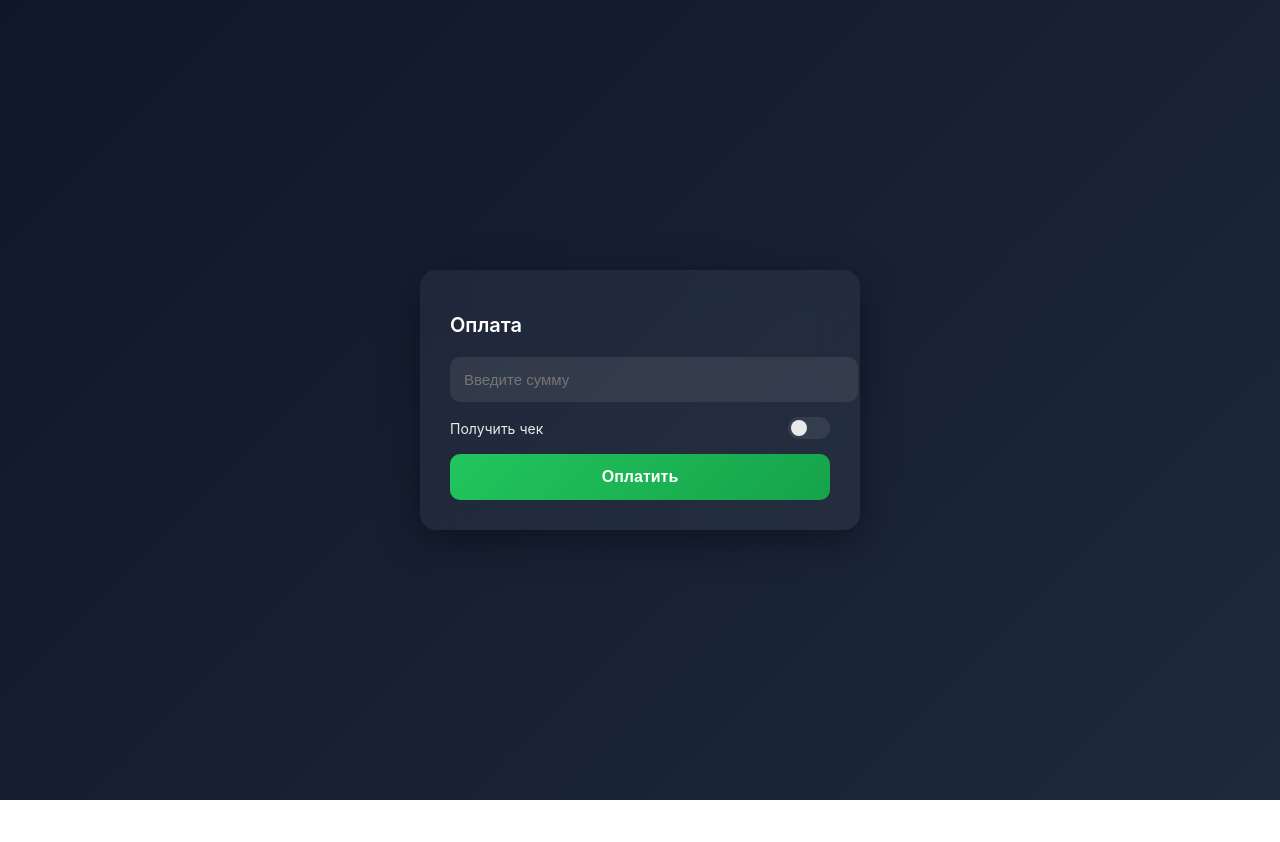
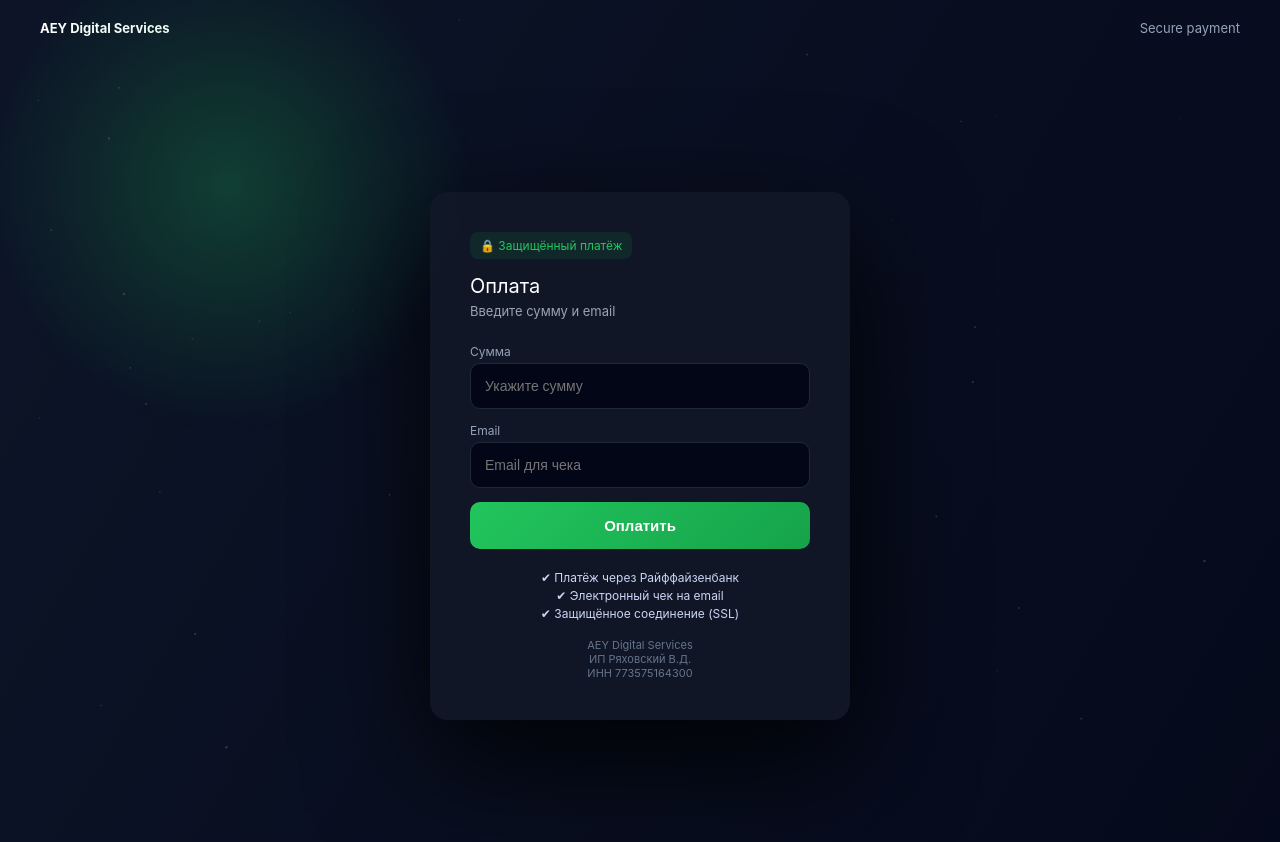
Before and after one commit to sevik2302/payment-server, a website: page public/index.html in a window 1280 px wide. Before the commit the page ends 800 px from the top, so only its background shows below. Drawn offline with Linux system fonts and the light colour scheme.

Commit message:
Update index.html

```diff
--- a/public/index.html
+++ b/public/index.html
@@ -3,182 +3,287 @@
 <head>
 <meta charset="UTF-8">
 <meta name="viewport" content="width=device-width, initial-scale=1.0">
-<title>Оплата</title>
+<title>Secure Payment</title>
 
 <style>
+* { box-sizing: border-box; }
+
 body {
   margin: 0;
-    font-family: -apple-system, BlinkMacSystemFont, "Segoe UI", Roboto;
-    background: linear-gradient(135deg, #0f172a, #1e293b);
+  font-family: -apple-system, BlinkMacSystemFont, "Segoe UI", Roboto, Arial;
+
+  /* анимированный фон */
+  background: linear-gradient(120deg, #020617, #0f172a, #020617);
+  background-size: 300% 300%;
+  animation: bgMove 12s ease infinite;
+
   color: #fff;
+  overflow: hidden;
+}
+
+@keyframes bgMove {
+  0% { background-position: 0% 50%; }
+  50% { background-position: 100% 50%; }
+  100% { background-position: 0% 50%; }
+}
+
+/* glow */
+.glow {
+  position: absolute;
+  width: 500px;
+  height: 500px;
+  background: radial-gradient(circle, rgba(34,197,94,0.25), transparent 70%);
+  top: -150px;
+  left: -150px;
+  animation: glowMove 8s ease-in-out infinite alternate;
+}
+
+@keyframes glowMove {
+  from { transform: translate(0,0); }
+  to { transform: translate(180px,120px); }
+}
+
+/* canvas */
+#bg {
+  position: fixed;
+  top: 0;
+  left: 0;
+  z-index: -1;
+}
+
+/* header */
+.header {
   display: flex;
+  justify-content: space-between;
+  padding: 20px 40px;
+  font-size: 13px;
+  color: #94a3b8;
+}
+
+.header strong { color: #fff; }
+
+/* container */
+.container {
+  display: flex;
+  justify-content: center;
   align-items: center;
-    justify-content: center;
   height: 100vh;
 }
 
-/* карточка */
-.container {
-    background: rgba(255,255,255,0.05);
-    backdrop-filter: blur(20px);
-    padding: 30px;
-    border-radius: 16px;
-    width: 100%;
-    max-width: 380px;
-    box-shadow: 0 10px 40px rgba(0,0,0,0.4);
-    animation: fadeIn 0.6s ease;
+/* card */
+.card {
+  width: 420px;
+  background: rgba(17,24,39,0.95);
+  backdrop-filter: blur(12px);
+  border-radius: 18px;
+  padding: 40px;
+  box-shadow: 0 40px 120px rgba(0,0,0,0.9);
+
+  animation: fadeInUp 0.8s ease;
 }
 
-/* заголовок */
-h1 {
-    margin-bottom: 20px;
-    font-size: 20px;
-    font-weight: 600;
+@keyframes fadeInUp {
+  from {
+    opacity: 0;
+    transform: translateY(30px) scale(0.98);
+  }
+  to {
+    opacity: 1;
+    transform: translateY(0) scale(1);
+  }
 }
 
-/* поля */
+/* badge */
+.badge {
+  display: inline-block;
+  padding: 6px 10px;
+  border-radius: 8px;
+  background: rgba(34,197,94,0.1);
+  color: #22c55e;
+  font-size: 12px;
+  margin-bottom: 15px;
+}
+
+/* text */
+.title {
+  font-size: 20px;
+  margin-bottom: 5px;
+}
+
+.subtitle {
+  font-size: 13px;
+  color: #9ca3af;
+  margin-bottom: 25px;
+}
+
+/* inputs */
 .input-group {
-    margin-bottom: 15px;
+  margin-bottom: 14px;
+}
+
+label {
+  display: block;
+  font-size: 12px;
+  color: #94a3b8;
+  margin-bottom: 4px;
 }
 
 input {
   width: 100%;
   padding: 14px;
   border-radius: 10px;
-    border: none;
+  border: 1px solid #1f2937;
+  background: #020617;
+  color: #fff;
+  font-size: 14px;
   outline: none;
-    background: rgba(255,255,255,0.08);
-    color: white;
-    font-size: 15px;
-    transition: 0.2s;
 }
 
 input:focus {
-    background: rgba(255,255,255,0.12);
+  border-color: #22c55e;
+  box-shadow: 0 0 0 2px rgba(34,197,94,0.2);
 }
 
-/* кнопка */
+/* button */
 button {
   width: 100%;
-    padding: 14px;
+  padding: 15px;
+  border-radius: 10px;
   border: none;
-    border-radius: 10px;
+
   background: linear-gradient(135deg, #22c55e, #16a34a);
-    color: white;
-    font-size: 16px;
+  color: #fff;
+
+  font-size: 15px;
   font-weight: 600;
   cursor: pointer;
+
   transition: 0.2s;
 }
 
 button:hover {
-    transform: translateY(-1px);
-    box-shadow: 0 5px 15px rgba(0,0,0,0.4);
+  transform: translateY(-2px) scale(1.02);
+  box-shadow: 0 15px 35px rgba(34,197,94,0.4);
 }
 
-/* тумблер */
-.toggle {
-    display: flex;
-    align-items: center;
-    justify-content: space-between;
-    margin-bottom: 15px;
-    font-size: 14px;
-    opacity: 0.9;
+/* trust */
+.trust {
+  margin-top: 20px;
+  font-size: 12px;
+  color: #cbd5f5;
+  text-align: center;
+  line-height: 1.5;
 }
 
-.switch {
-    position: relative;
-    width: 42px;
-    height: 22px;
+/* footer */
+.footer {
+  margin-top: 15px;
+  font-size: 11px;
+  color: #64748b;
+  text-align: center;
 }
 
-.switch input {
-    display: none;
+/* mobile */
+@media (max-width: 500px) {
+  .card {
+    width: 100%;
+    border-radius: 0;
+    height: 100vh;
   }
-
-.slider {
-    position: absolute;
-    cursor: pointer;
-    background: #374151;
-    border-radius: 20px;
-    top: 0;
-    left: 0;
-    right: 0;
-    bottom: 0;
-    transition: .3s;
-}
-
-.slider:before {
-    position: absolute;
-    content: "";
-    height: 16px;
-    width: 16px;
-    left: 3px;
-    top: 3px;
-    background: white;
-    border-radius: 50%;
-    transition: .3s;
-}
-
-input:checked + .slider {
-    background: #22c55e;
-}
-
-input:checked + .slider:before {
-    transform: translateX(20px);
-}
-
-/* скрытие email */
-.hidden {
-    display: none;
-}
-
-/* анимация */
-@keyframes fadeIn {
-    from {opacity: 0; transform: translateY(20px);}
-    to {opacity: 1; transform: translateY(0);}
 }
 </style>
 </head>
 
 <body>
 
+<div class="glow"></div>
+<canvas id="bg"></canvas>
+
+<div class="header">
+  <div><strong>AEY Digital Services</strong></div>
+  <div>Secure payment</div>
+</div>
+
 <div class="container">
-    <h1>Оплата</h1>
 
-    <form action="/create-payment" method="POST">
+  <div class="card">
+
+    <div class="badge">🔒 Защищённый платёж</div>
+
+    <div class="title">Оплата</div>
+    <div class="subtitle">Введите сумму и email</div>
+
+    <form action="/pay" method="GET">
 
       <div class="input-group">
-            <input type="number" name="amount" placeholder="Введите сумму" required>
+        <label>Сумма</label>
+        <input type="number" name="amount" required placeholder="Укажите сумму">
       </div>
 
-        <div class="toggle">
-            <span>Получить чек</span>
-            <label class="switch">
-                <input type="checkbox" id="toggleEmail">
-                <span class="slider"></span>
-            </label>
-        </div>
-
-        <div class="input-group hidden" id="emailField">
-            <input type="email" name="email" placeholder="Email для чека">
+      <div class="input-group">
+        <label>Email</label>
+        <input type="email" name="email" required placeholder="Email для чека">
       </div>
 
       <button type="submit">Оплатить</button>
+
     </form>
+
+    <div class="trust">
+      ✔ Платёж через Райффайзенбанк<br>
+      ✔ Электронный чек на email<br>
+      ✔ Защищённое соединение (SSL)
+    </div>
+
+    <div class="footer">
+      AEY Digital Services<br>
+      ИП Ряховский В.Д.<br>
+      ИНН 773575164300
+    </div>
+
+  </div>
+
 </div>
 
 <script>
-const toggle = document.getElementById('toggleEmail');
-const emailField = document.getElementById('emailField');
+const canvas = document.getElementById('bg');
+const ctx = canvas.getContext('2d');
 
-toggle.addEventListener('change', () => {
-    if(toggle.checked) {
-        emailField.classList.remove('hidden');
-    } else {
-        emailField.classList.add('hidden');
+canvas.width = window.innerWidth;
+canvas.height = window.innerHeight;
+
+let particles = [];
+
+for (let i = 0; i < 60; i++) {
+  particles.push({
+    x: Math.random() * canvas.width,
+    y: Math.random() * canvas.height,
+    r: Math.random() * 1.3,
+    dx: (Math.random() - 0.5) * 0.4,
+    dy: (Math.random() - 0.5) * 0.4
+  });
 }
+
+function animate() {
+  ctx.clearRect(0, 0, canvas.width, canvas.height);
+
+  particles.forEach(p => {
+    p.x += p.dx;
+    p.y += p.dy;
+
+    if (p.x < 0 || p.x > canvas.width) p.dx *= -1;
+    if (p.y < 0 || p.y > canvas.height) p.dy *= -1;
+
+    ctx.beginPath();
+    ctx.arc(p.x, p.y, p.r, 0, Math.PI * 2);
+    ctx.fillStyle = "rgba(255,255,255,0.15)";
+    ctx.fill();
   });
+
+  requestAnimationFrame(animate);
+}
+
+animate();
 </script>
 
 </body>
```
Lines whose indentation alone changed are shown as unchanged.
